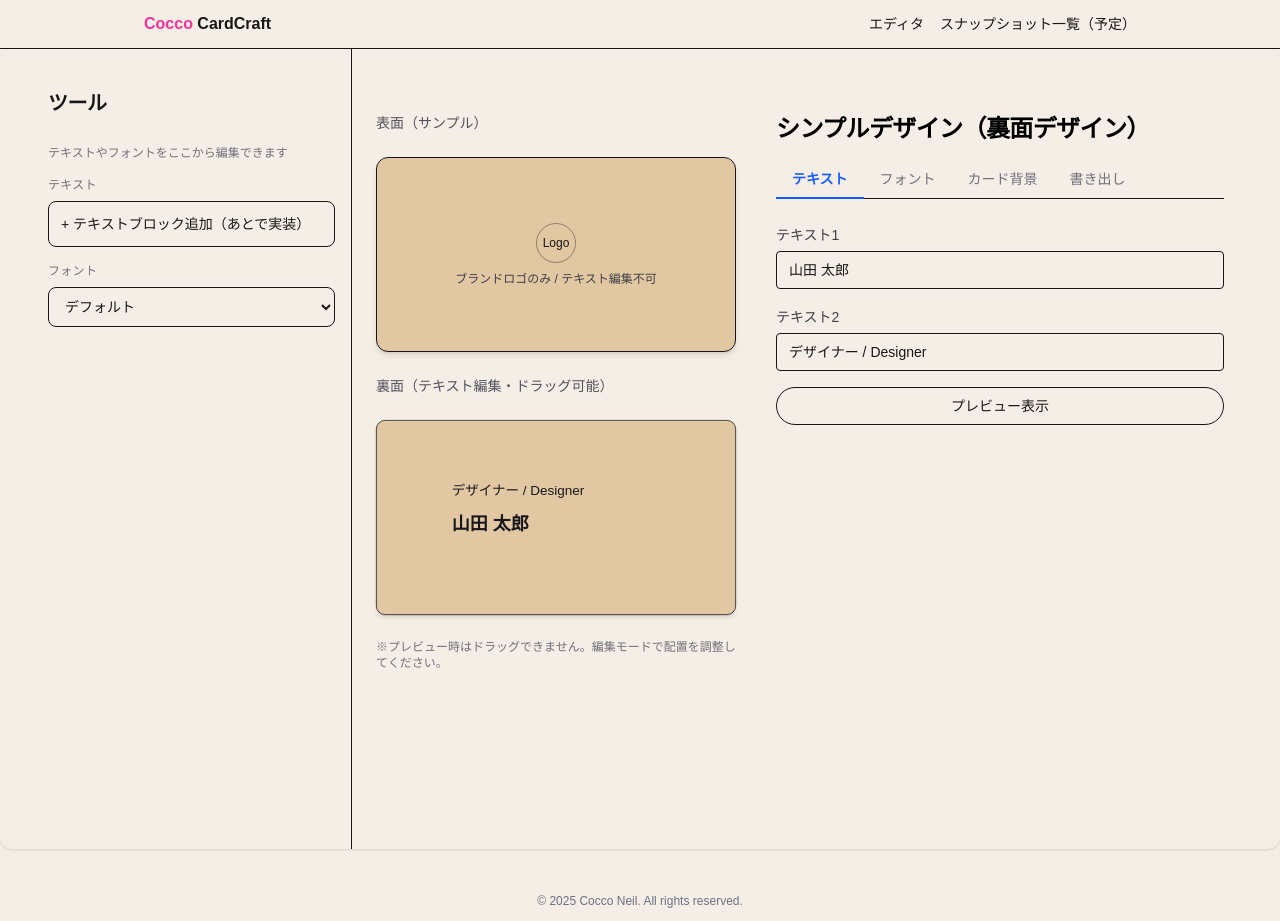
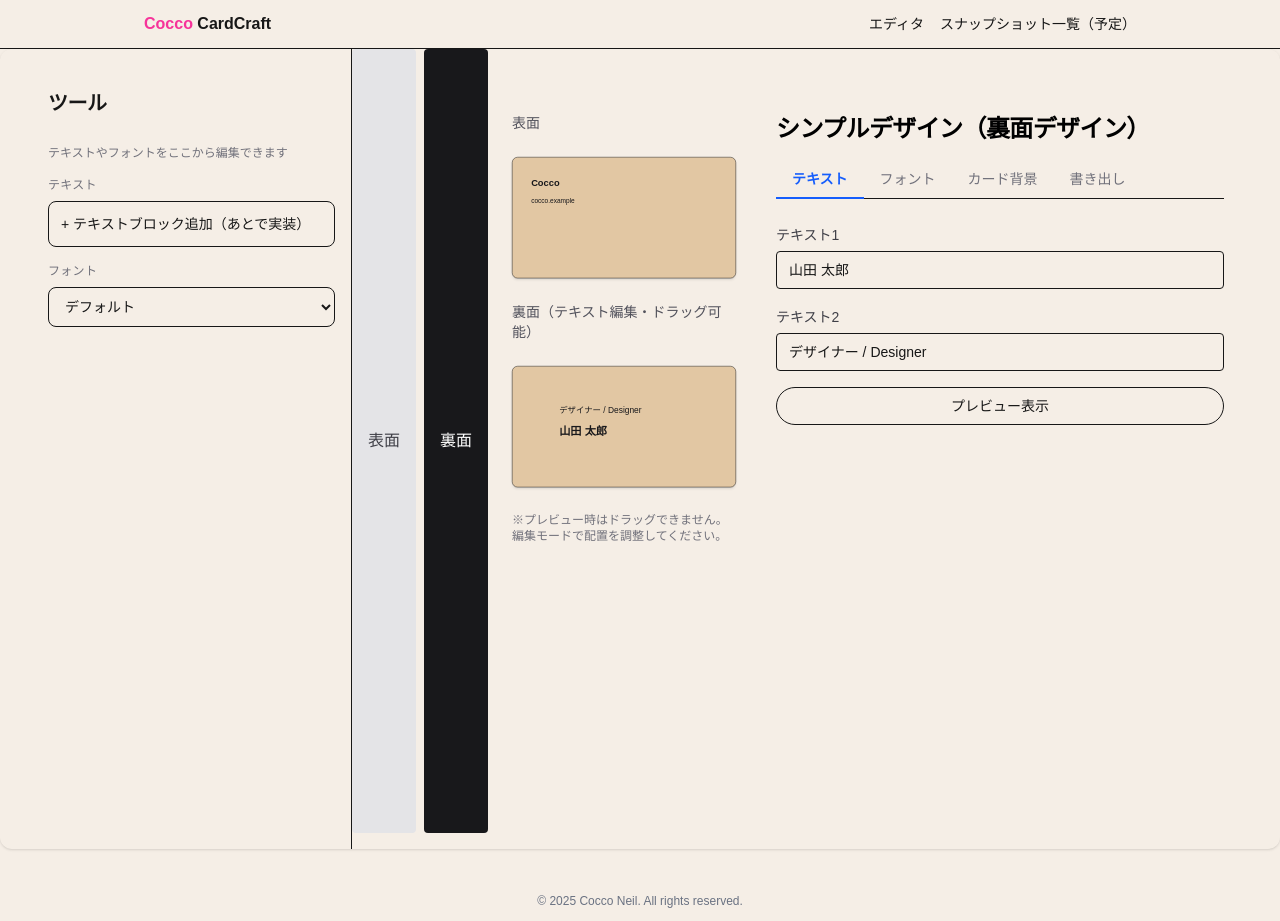
Before and after one commit to muu-ima/muu-cardcraft-lite, a Next.js app: page /editor in a window 1280 px wide. Built offline with nearby package versions, Linux system fonts and the light colour scheme.

Commit message:
fix: 表裏切替時も裏面の編集キャンバスを保持する

```diff
--- a/app/components/tabs/TextTab.tsx
+++ b/app/components/tabs/TextTab.tsx
@@ -5,8 +5,9 @@ import type { Block } from "@/hooks/useCardBlocks";
 type Props = {
   blocks: Block[];
   isPreview: boolean;
-    onChangeText: (id: string, value: string) => void;
+  onChangeText?: (id: string, value: string) => void; // ← optionalに
   onTogglePreview: () => void;
+  canEdit?: boolean; // あってもいい（なくてもOK）
 };
 
 export default function TextTab({
@@ -17,21 +18,24 @@ export default function TextTab({
 }: Props) {
   return (
     <div className="space-y-4 pt-2">
-            {blocks.map((block, index) =>(
+      {blocks.map((block, index) => (
         <div key={block.id}>
           <label className="text-sm text-zinc-700 dark:text-zinc-200">
             テキスト{index + 1}
           </label>
-                    <input value={block.text}
-                    onChange={(e) => onChangeText(block.id, e.target.value)}
+          <input
+            value={block.text}
+            onChange={(e) => onChangeText?.(block.id, e.target.value)}
             disabled={isPreview}
-                    className="mt-1 w-full rounded border px-3 py-2 text-sm dark:bg-neutral-800 dark:text-zinc-50" />
+            className="mt-1 w-full rounded border px-3 py-2 text-sm dark:bg-neutral-800 dark:text-zinc-50"
+          />
         </div>
       ))}
 
       <button
         onClick={onTogglePreview}
-            className="w-full rounded-full border px-4 py-2 text-sm hover:bg-zinc-100 dark:hover:bg-neutral-800 dark:text-zinc-50">
+        className="w-full rounded-full border px-4 py-2 text-sm hover:bg-zinc-100 dark:hover:bg-neutral-800 dark:text-zinc-50"
+      >
         {isPreview ? "編集モードに戻る" : "プレビュー表示"}
       </button>
     </div>
--- a/app/editor/CardEditor.tsx
+++ b/app/editor/CardEditor.tsx
@@ -12,8 +12,10 @@ import ExportTab from "@/app/components/tabs/ExportTab";
 import { useScaleToFit } from "@/hooks/useScaleToFit";
 import { useCardBlocks } from "@/hooks/useCardBlocks";
 import { type DesignKey } from "@/shared/design";
+import { CARD_FULL_DESIGNS } from "@/shared/cardDesigns";
 
 export default function CardEditor() {
+  const [side, setSide] = useState<"front" | "back">("back");
   const [activeTab, setActiveTab] = useState<
     "text" | "font" | "design" | "export"
   >("text");
@@ -21,7 +23,10 @@ export default function CardEditor() {
   const [isPreview, setIsPreview] = useState(false);
   const [design, setDesign] = useState<DesignKey>("plain");
 
-  // 編集用
+  // 表面用（常時）
+  const { ref: frontWrapRef, scale: frontScale } = useScaleToFit(480, true);
+
+  // 裏面用（今あるやつ）
   const { ref: wrapRef, scale } = useScaleToFit(480, true);
 
   // プレビュー用（モーダル開いてる時だけ動く）
@@ -31,7 +36,7 @@ export default function CardEditor() {
   );
 
   const {
-    blocks,
+    blocks: editableBlocks,
     updateText,
     handlePointerDown,
     cardRef,
@@ -39,26 +44,68 @@ export default function CardEditor() {
     downloadImage,
   } = useCardBlocks();
 
+  const activeDesign = CARD_FULL_DESIGNS[design];
+  const frontBlocks = activeDesign.front.blocks;
+  const backBlocks = editableBlocks; // ←裏面の編集データ（唯一の真実）
+
+  // 右パネル / プレビュー / 書き出しで「対象」を切り替える
+  const blocksForSide = side === "front" ? frontBlocks : backBlocks;
+  const canEditText = side === "back";
+
+  const previewTitle =
+    side === "front" ? "名刺プレビュー（表面）" : "名刺プレビュー（裏面）";
+  const previewBlocks = side === "front" ? frontBlocks : editableBlocks;
+
   return (
     <>
       <div className="flex min-h-screen w-full font-sans dark:bg-black">
         <Toolbar />
-
+        <div className="mb-4 flex gap-2">
+          <button
+            onClick={() => setSide("front")}
+            className={`px-4 py-2 rounded ${
+              side === "front"
+                ? "bg-zinc-900 text-white"
+                : "bg-zinc-200 text-zinc-700"
+            }`}
+          >
+            表面
+          </button>
+          <button
+            onClick={() => setSide("back")}
+            className={`px-4 py-2 rounded ${
+              side === "back"
+                ? "bg-zinc-900 text-white"
+                : "bg-zinc-200 text-zinc-700"
+            }`}
+          >
+            裏面
+          </button>
+        </div>
         <div className="flex-1 flex items-center justify-center">
           <main className="flex min-h-screen w-full max-w-5xl flex-col items-center gap-10 py-16 px-6 dark:bg-neutral-900 lg:flex-row sm:items-start">
             {/* 左：プレビュー（表面＋裏面） */}
-            <section className="w-full flex-1 flex justify-center">
+            <section className="w-full flex-1 min-w-0 flex justify-center">
               <div className="space-y-6">
-                <p className="text-sm text-zinc-600">表面（サンプル）</p>
+                <p className="text-sm text-zinc-600">表面</p>
 
-                <div className="relative w-full max-w-[480px] aspect-480/260 rounded-xl border bg-[#e2c7a3] shadow-md flex items-center justify-center dark:bg-neutral-800">
-                  <div className="flex flex-col items-center gap-2">
-                    <div className="w-10 h-10 rounded-full border border-zinc-900/40 dark:border-zinc-50/40 flex items-center justify-center text-xs">
-                      Logo
-                    </div>
-                    <span className="text-xs text-zinc-700 dark:text-zinc-200">
-                      ブランドロゴのみ / テキスト編集不可
-                    </span>
+                <div
+                  ref={frontWrapRef}
+                  className="relative w-full max-w-[480px] min-w-0 mx-auto"
+                  style={{ aspectRatio: "480 / 260" }}
+                >
+                  <div
+                    style={{
+                      width: 480,
+                      height: 260,
+                      transform: `scale(${frontScale})`,
+                      transformOrigin: "top left",
+                      position: "absolute",
+                      top: 0,
+                      left: 0,
+                    }}
+                  >
+                    <CardSurface blocks={frontBlocks} design={design} />
                   </div>
                 </div>
 
@@ -69,7 +116,7 @@ export default function CardEditor() {
                 {/* B：見た目サイズ枠（縮む） */}
                 <div
                   ref={wrapRef}
-                  className="relative w-full max-w-[480px]"
+                  className="relative w-full max-w-[480px] min-w-0 mx-auto"
                   style={{ aspectRatio: "480 / 260" }}
                 >
                   <div
@@ -84,13 +131,19 @@ export default function CardEditor() {
                     }}
                   >
                     <CardSurface
-                      blocks={blocks}
+                      blocks={editableBlocks} // ★ 常に裏面（作業場）
                       design={design}
-                      interactive={!isPreview}
+                      interactive={!isPreview} // ★ side に依存しない
                       cardRef={cardRef}
                       blockRefs={blockRefs}
-                      onBlockPointerDown={(e, id) =>
-                        handlePointerDown(e, id, { disabled: isPreview, scale })
+                      onBlockPointerDown={
+                        !isPreview
+                          ? (e, id) =>
+                              handlePointerDown(e, id, {
+                                disabled: isPreview,
+                                scale,
+                              })
+                          : undefined
                       }
                     />
                   </div>
@@ -114,9 +167,10 @@ export default function CardEditor() {
               {/* テキストタブ */}
               {activeTab === "text" && (
                 <TextTab
-                  blocks={blocks}
+                  blocks={blocksForSide}
                   isPreview={isPreview}
-                  onChangeText={updateText}
+                  canEdit={canEditText} // ← これがあるとUXが綺麗
+                  onChangeText={canEditText ? updateText : undefined}
                   onTogglePreview={() => setIsPreview((p) => !p)}
                 />
               )}
@@ -142,7 +196,7 @@ export default function CardEditor() {
         <ModalPreview
           open={isPreview}
           onClose={() => setIsPreview(false)}
-          title="名刺プレビュー（裏面）"
+          title={previewTitle}
         >
           <div ref={previewWrapRef} className="w-full max-w-[480px] min-w-0">
             <div
@@ -160,7 +214,7 @@ export default function CardEditor() {
                   left: 0,
                 }}
               >
-                <CardSurface blocks={blocks} design={design} />
+                <CardSurface blocks={previewBlocks} design={design} />
               </div>
             </div>
           </div>
--- a/shared/cardDesigns.ts
+++ b/shared/cardDesigns.ts
@@ -39,7 +39,24 @@ export const CARD_FULL_DESIGNS: Record<DesignKey, cardDesign> = {
     },
     front: {
       editable: false,
-      blocks: [],
+      blocks: [
+        {
+          id: "brand",
+          text: "Cocco",
+          x: 40,
+          y: 40,
+          fontSize: 20,
+          fontWeight: "bold",
+        },
+        {
+          id: "url",
+          text: "cocco.example",
+          x: 40,
+          y: 80,
+          fontSize: 14,
+          fontWeight: "normal",
+        },
+      ],
     },
     back: {
       editable: true,
```
Lines whose indentation alone changed are shown as unchanged.
